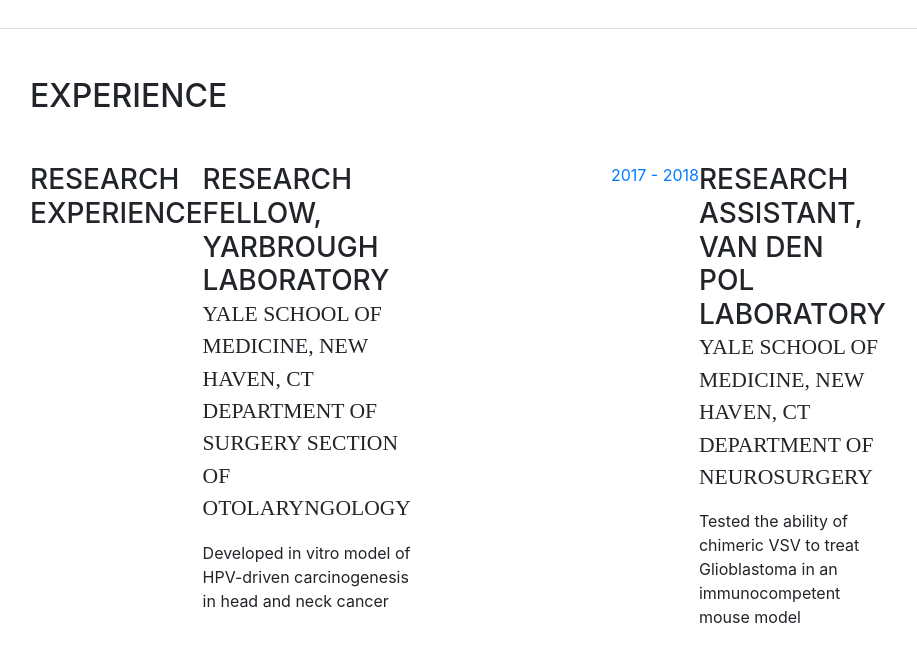
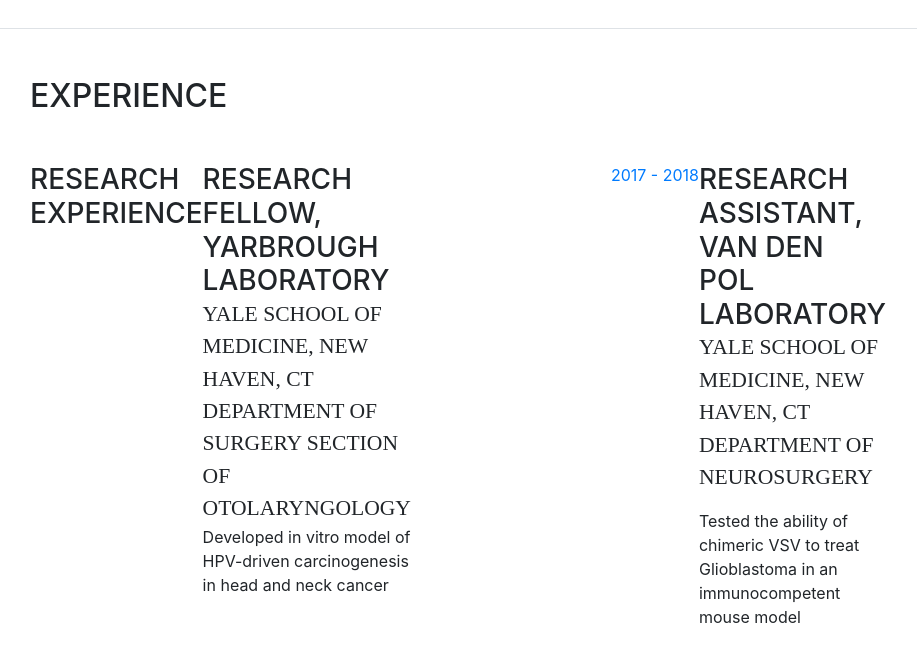
Before and after one commit to tsathe/cv, a website with bundled scripts: page index.html in a window 1280 px wide. Shown: the part 3171-3833 px from the top of the page, without its empty margins (290-1207 px from the left). Built offline with nearby package versions, Linux system fonts and the light colour scheme; a web font is replaced by a local one.

Commit message:
this right?

```diff
--- a/index.html
+++ b/index.html
@@ -231,8 +231,8 @@
           <div class="resume-item d-flex flex-column flex-md-row mb-5">
             <div class="resume-content mr-auto">
               <h3 class="mb-0">Research Fellow, Yarbrough Laboratory</h3>
-              <div class="subheading mb-0">Yale School of Medicine, New Haven, CT</div>
-              <div class="subheading mb-3">Department of Surgery Section of Otolaryngology</div>
+              <div class="subheading mb-0">Yale School of Medicine, New Haven, CT<br>
+              Department of Surgery Section of Otolaryngology</div>
               <p>Developed in vitro model of HPV-driven carcinogenesis in head and neck cancer</p>
             </div>
             <div class="resume-date text-md-right">
```
